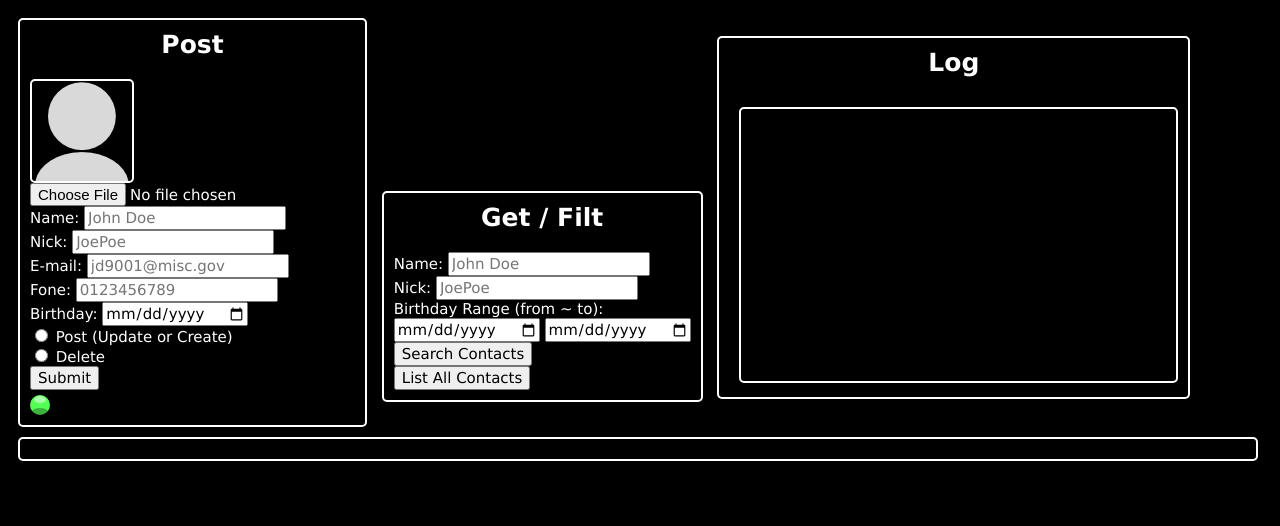
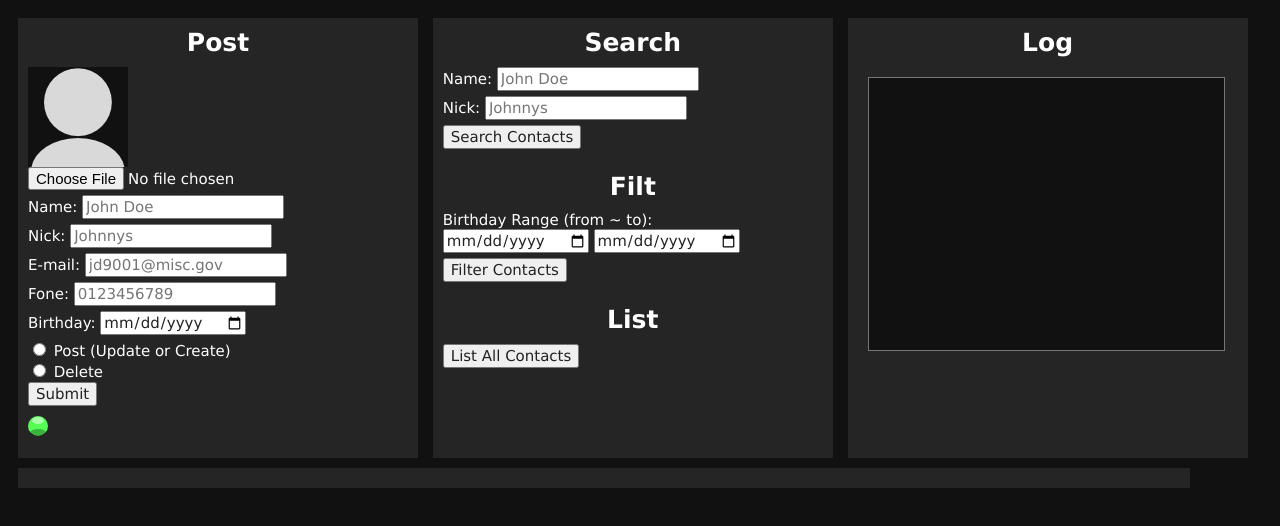
Before and after one commit to FlavioFS/CloudAssignments, a website: page AWS-Agenda/public/index.html in a window 1280 px wide. Drawn offline with Linux system fonts and the light colour scheme; no server answers.

Commit message:
1. search and filter separated; 2. css changed;

```diff
--- a/AWS-Agenda/public/index.html
+++ b/AWS-Agenda/public/index.html
@@ -10,7 +10,7 @@
     <!--
     POST
     -->
-    <div class="inlineBlock container">
+    <div class="inlineBlock container section">
         <h2>Post</h2>
         <form id="post" action="/post">
             <div class="block">
@@ -26,7 +26,7 @@
 
             <div class="block">
                 <label> Nick: </label>
-                <input type="text" name="nick" placeholder="JoePoe">
+                <input type="text" name="nick" placeholder="Johnnys">
             </div>
 
             <div class="block">
@@ -69,8 +69,8 @@
     <!--
     GET
     -->
-    <div class="inlineBlock container">
-        <h2>Get / Filt</h2>
+    <div class="inlineBlock container section">
+        <h2>Search</h2>
         <div class="block">
             <form id="get" action="/get">
                 <div class="block">
@@ -80,19 +80,28 @@
 
                 <div class="block">
                     <label> Nick: </label>
-                    <input id="busNick" type="text" name="nick" placeholder="JoePoe">
-                </div>
-
-                <label> Birthday Range (from ~ to): </label>
-                <div class="block">
-                    <input id="filtBirthMin" type="date" name="birthdayMin">
-                    <input id="filtBirthMax" type="date" name="birthdayMax">
+                    <input id="busNick" type="text" name="nick" placeholder="Johnnys">
                 </div>
 
                 <input type="submit" value="Search Contacts">
             </form>
         </div>
 
+        <br>
+        <h2>Filt</h2>
+        <div class="block">
+            <form action="/filt">
+                <label> Birthday Range (from ~ to): </label>
+                <div class="block">
+                    <input id="filtBirthMin" type="date" name="birthdayMin">
+                    <input id="filtBirthMax" type="date" name="birthdayMax">
+                    <input type="submit" value="Filter Contacts">
+                </div>
+            </form>
+        </div>
+
+        <br>
+        <h2>List</h2>
         <div class="block">
             <form action="/list">
                 <input type="submit" value="List All Contacts">
@@ -103,9 +112,9 @@
     <!--
     LOG
     -->
-    <div class="inlineBlock container">
+    <div class="inlineBlock container section">
         <h2>Log</h2>
-        <textarea class="inlineBlock container" name="log" id="log" cols="50" rows="14" readonly></textarea>
+        <textarea class="inlineBlock container" name="log" id="log" cols="40" rows="14" readonly></textarea>
     </div>
 
     <!--
--- a/AWS-Agenda/public/style.css
+++ b/AWS-Agenda/public/style.css
@@ -1,27 +1,39 @@
+/* ALL COLORS HERE */
+body {
+    background-color: #111;
+    color: #111;
+}
+
+img {
+    background-color: #111;
+}
+
+.container {
+    margin: 10px 0 0 10px;
+    padding: 10px 10px 10px 10px;
+    background-color: #252525;
+}
+
 *, #photoFile {
     color: white;
     font-family: Verdana;
     font-size: 15px;
 }
-
-h2 {
-    margin: 0 0 20px 0;
-    text-align: center;
-    font-size: 25px;
+#photoFile:hover {
+    background-color: mediumspringgreen;
 }
 
-body {
-    background-color: black;
+#log {
+    resize: none;
+    overflow-y: scroll;
+    background-color: #111;
+    color: white;
 }
 
-img {
-    border: 2px solid white;
-    border-radius: 5px;
-    /*padding: 5px 5px 5px 5px;*/
-}
-
+/* INPUTS */
 input, button {
-    color: black;
+    color: #222;
+    margin-bottom: 5px;
 }
 
 input[type=submit]:hover
@@ -38,15 +50,22 @@ input[type=submit][disabled]
     background-color: dimgrey; !important;
 }
 
-.container {
-    border: 2px solid white;
-    border-radius: 5px;
-    margin: 10px 0 0 10px;
-    padding: 10px 10px 10px 10px;
+
+/* NO COLORS HERE */
+h2 {
+    margin: 0 0 10px 0;
+    text-align: center;
+    font-size: 25px;
+}
+
+.section {
+    width: 380px;
+    height: 420px;
 }
 
 .inlineBlock {
     display: inline-block;
+    vertical-align: top;
 }
 
 .inline {
@@ -57,15 +76,10 @@ input[type=submit][disabled]
     display: block;
 }
 
-#log {
-    resize: none;
-    overflow-y: scroll;
-    background-color: black;
-    color: white;
-}
+
 
 #results {
-    width: 95vw;
+    width: 90vw;
 }
 
 #photoUrl {
```
Also changed, not shown: AWS-Agenda/server.js (+29 -16 lines), 1 other file.
